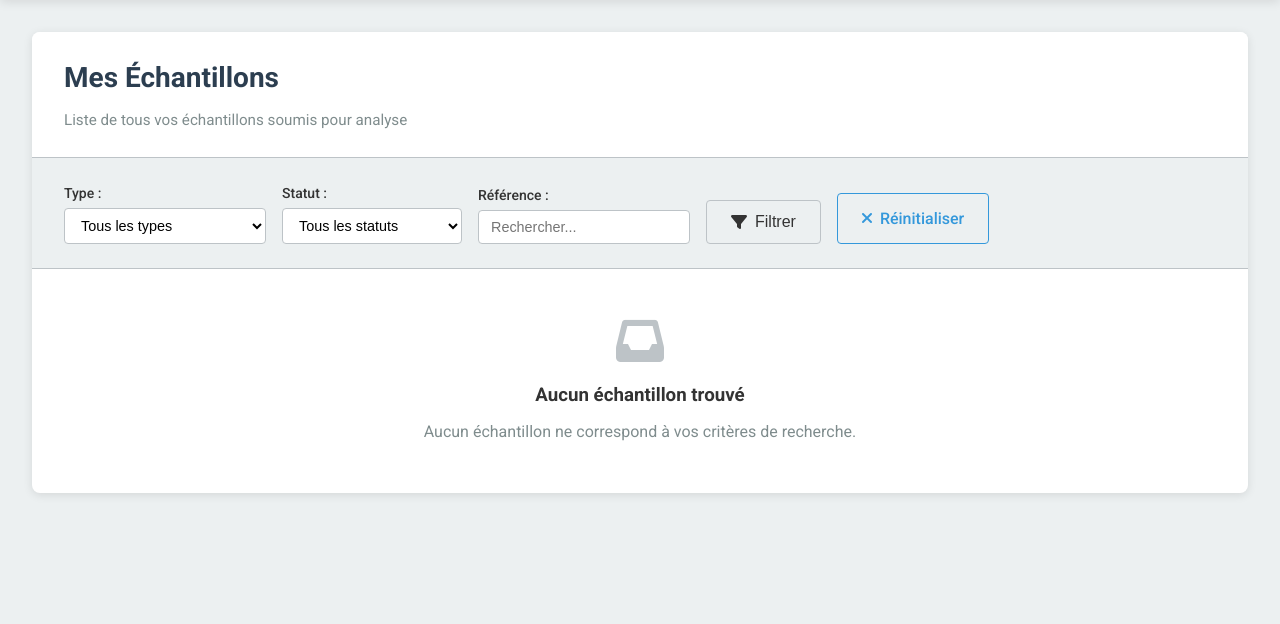
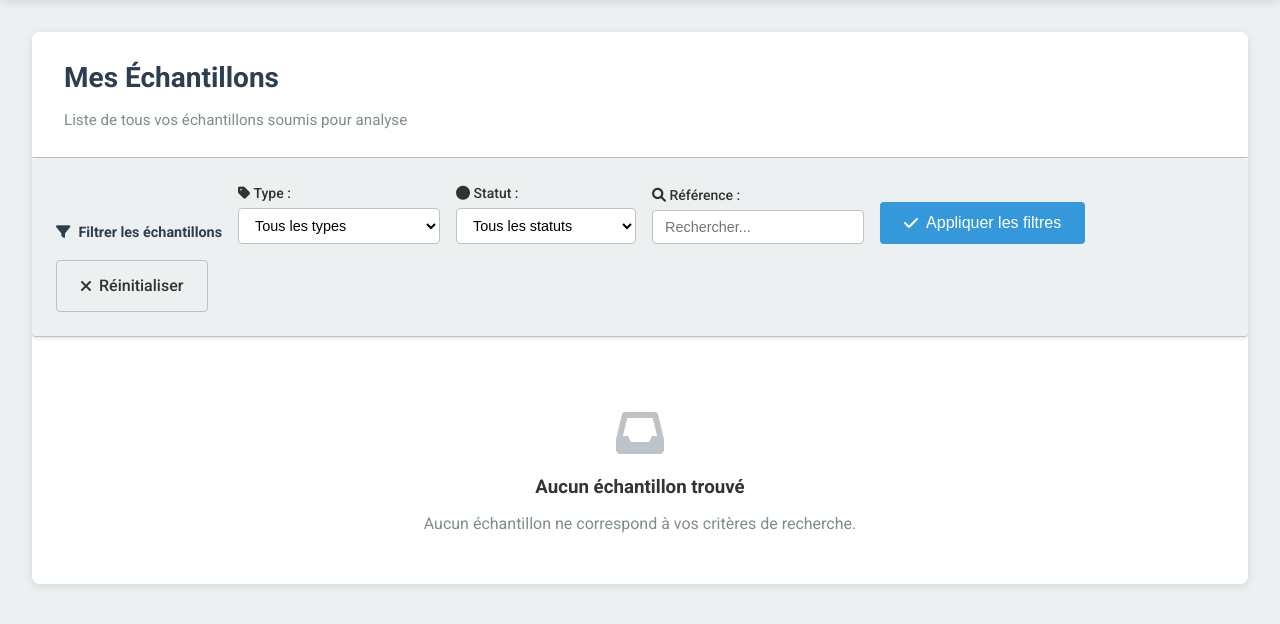
Before and after one commit to n-elie/fiches, a Flask app: page /samples in a window 1280 px wide. Shown: the part 74-698 px from the top of the page. Run offline with Flask 3, Linux system fonts and the light colour scheme; the visitor is signed in with stand-in values (Sample User, id 1); data that the repository does not hold is empty.

Commit message:
Add batch actions

```diff
--- a/app/routes/admin_routes.py
+++ b/app/routes/admin_routes.py
@@ -126,7 +126,7 @@ def export_excel():
         download_name=f'samples_export_{datetime.now().strftime("%Y%m%d_%H%M%S")}.xlsx'
     )
 
-@admin_bp.route('/sample/<uuid:sample_id>/update', methods=['POST'])
+@admin_bp.route('/sample/<int:sample_id>/update', methods=['POST'])
 @login_required
 def update_sample_status(sample_id):
     """Mettre à jour le statut d'un échantillon"""
--- a/app/routes/main_routes.py
+++ b/app/routes/main_routes.py
@@ -68,37 +68,89 @@ def user_samples():
 
     return samples(users='current')
 
-@main_bp.route('/sample/<uuid:sample_id>/delete', methods=['POST'])
+def _delete_samples(samples):
+    # Vérifier les permissions et le statut
+    deleted_count = 0
+    errors = []
+
+    for sample in samples:
+        # Vérifier que l'utilisateur est le propriétaire ou admin
+        if sample.user_id != current_user.id and not current_user.is_admin:
+            errors.append(f"{sample.reference} : Accès non autorisé")
+            continue
+
+        # Vérifier que le statut est "pending"
+        if sample.status != 'pending':
+            errors.append(f"{sample.reference} : Seuls les échantillons en attente peuvent être supprimés")
+            continue
+
+        # Supprimer le fichier de structure si il existe
+        if sample.structure_file:
+            filepath = os.path.join(current_app.config['UPLOAD_FOLDER'], sample.structure_file)
+            if os.path.exists(filepath):
+                try:
+                    os.remove(filepath)
+                except Exception as e:
+                    errors.append(f"{sample.reference} : Erreur suppression fichier - {str(e)}")
+                    continue
+
+        # Supprimer l'échantillon de la base
+        try:
+            db.session.delete(sample)
+            deleted_count += 1
+        except Exception as e:
+            db.session.rollback()
+            errors.append(f"{sample.reference} : Erreur suppression BD - {str(e)}")
+            continue
+
+    db.session.commit()
+
+    if deleted_count > 0:
+        flash(f'{deleted_count} échantillon{"s" if deleted_count > 1 else ""} supprimé{"s" if deleted_count > 1 else ""} avec succès', 'success')
+
+    for error in errors:
+        flash(error, 'error')
+
+@main_bp.route('/sample/<int:sample_id>/delete', methods=['POST'])
 @login_required
 def delete_sample(sample_id):
     """Supprimer un échantillon (uniquement si statut = pending)"""
 
     sample = Sample.query.get_or_404(sample_id)
 
-    # Vérifier que l'utilisateur est le propriétaire ou admin
-    if sample.user_id != current_user.id and not current_user.is_admin:
-        flash('Accès non autorisé', 'error')
+    redirection = _delete_samples([sample])
+    if redirection is not None:
+        return redirection
+
+    return redirect(url_for('main.user_samples'))
+
+@main_bp.route('/samples/batch-delete', methods=['POST'])
+@login_required
+def batch_delete_samples():
+    """Supprimer plusieurs échantillons en une seule action (uniquement si statut = pending)"""
+
+    sample_ids = request.form.get('sample_ids', '')
+    if not sample_ids:
+        flash('Aucun échantillon sélectionné', 'error')
         return redirect(url_for('main.user_samples'))
 
-    # Vérifier que le statut est "pending"
-    if sample.status != 'pending':
-        flash('Seuls les échantillons en attente (pending) peuvent être supprimés', 'error')
+    sample_ids = [int(sid.strip()) for sid in sample_ids.split(',') if sid.strip()]
+    if not sample_ids:
+        flash('Aucun échantillon valide sélectionné', 'error')
         return redirect(url_for('main.user_samples'))
 
-    # Supprimer le fichier de structure si il existe
-    if sample.structure_file:
-        filepath = os.path.join(current_app.config['UPLOAD_FOLDER'], sample.structure_file)
-        if os.path.exists(filepath):
-            os.remove(filepath)
+    # Récupérer les échantillons
+    samples = Sample.query.filter(
+        Sample.id.in_(sample_ids)
+    ).all()
 
-    # Supprimer l'échantillon de la base de données
-    try:
-        db.session.delete(sample)
-        db.session.commit()
-        flash('Échantillon supprimé avec succès', 'success')
-    except Exception as e:
-        db.session.rollback()
-        flash(f'Erreur lors de la suppression: {str(e)}', 'error')
+    if not samples:
+        flash('Aucun échantillon trouvé', 'error')
+        return redirect(url_for('main.user_samples'))
+
+    redirection = _delete_samples(samples)
+    if redirection is not None:
+        return redirection
 
     return redirect(url_for('main.user_samples'))
 
--- a/app/routes/ms_routes.py
+++ b/app/routes/ms_routes.py
@@ -93,7 +93,7 @@ def submit_sample():
                            user=current_user,
                            solvents=SOLVENTS)
 
-@ms_bp.route('/success/<uuid:sample_id>')
+@ms_bp.route('/success/<int:sample_id>')
 @login_required
 def success(sample_id):
     """Page de confirmation de soumission"""
@@ -103,7 +103,7 @@ def success(sample_id):
         return redirect(url_for('main.index'))
     return render_template('ms/success.html', sample=sample, user=current_user)
 
-@ms_bp.route('/sample/<uuid:sample_id>')
+@ms_bp.route('/sample/<int:sample_id>')
 @login_required
 def sample_detail(sample_id):
     """Détails d'un échantillon"""
@@ -113,7 +113,7 @@ def sample_detail(sample_id):
         return redirect(url_for('main.index'))
     return render_template('sample_detail.html', sample=sample, user=current_user)
 
-@ms_bp.route('/sample/<uuid:sample_id>/edit', methods=['GET', 'POST'])
+@ms_bp.route('/sample/<int:sample_id>/edit', methods=['GET', 'POST'])
 @login_required
 def sample_edit(sample_id):
     """Éditer un échantillon existant"""
--- a/app/routes/nmr_routes.py
+++ b/app/routes/nmr_routes.py
@@ -123,7 +123,7 @@ def submit_sample():
                            stabilities=STABILITIES,
                            experiments_by_frequency=EXPERIMENTS_BY_FREQUENCY)
 
-@nmr_bp.route('/success/<uuid:sample_id>')
+@nmr_bp.route('/success/<int:sample_id>')
 @login_required
 def success(sample_id):
     """Page de confirmation de soumission"""
@@ -133,7 +133,7 @@ def success(sample_id):
         return redirect(url_for('main.index'))
     return render_template('nmr/success.html', sample=sample, user=current_user)
 
-@nmr_bp.route('/sample/<uuid:sample_id>')
+@nmr_bp.route('/sample/<int:sample_id>')
 @login_required
 def sample_detail(sample_id):
     """Détails d'un échantillon"""
@@ -143,7 +143,7 @@ def sample_detail(sample_id):
         return redirect(url_for('main.index'))
     return render_template('sample_detail.html', sample=sample, user=current_user)
 
-@nmr_bp.route('/sample/<uuid:sample_id>/edit', methods=['GET', 'POST'])
+@nmr_bp.route('/sample/<int:sample_id>/edit', methods=['GET', 'POST'])
 @login_required
 def sample_edit(sample_id):
     """Éditer un échantillon existant"""
--- a/app/static/css/style.css
+++ b/app/static/css/style.css
@@ -652,6 +652,18 @@ body {
     padding: 1.5rem 2rem;
     background-color: var(--light-color);
     border-bottom: 1px solid var(--border-color);
+    border-radius: var(--border-radius);
+    padding: 1.5rem;
+    margin-bottom: 1.5rem;
+    box-shadow: 0 2px 4px var(--shadow-color);
+}
+
+.filter-title {
+    color: var(--primary-color);
+    font-size: 0.9rem;
+    display: flex;
+    align-items: center;
+    gap: 0.5rem;
 }
 
 .filter-form {
--- a/app/static/js/script.js
+++ b/app/static/js/script.js
@@ -162,27 +162,3 @@ function initFileUpload() {
         });
     });
 }
-
-// Highlight row on hover for better UX
-document.querySelectorAll('.samples-table tbody tr').forEach(row => {
-    row.addEventListener('mouseenter', function() {
-        this.style.transform = 'translateY(-1px)';
-        this.style.boxShadow = '0 4px 12px rgba(0,0,0,0.05)';
-    });
-
-    row.addEventListener('mouseleave', function() {
-        this.style.transform = '';
-        this.style.boxShadow = '';
-    });
-});
-
-// Add loading state for filters
-const filterForm = document.querySelector('.filter-form');
-if (filterForm) {
-    filterForm.addEventListener('submit', function() {
-        this.style.opacity = '0.7';
-        setTimeout(() => {
-            this.style.opacity = '';
-        }, 500);
-    });
-}
--- a/app/templates/samples.html
+++ b/app/templates/samples.html
@@ -14,8 +14,12 @@
     <div class="samples-filter">
         <form method="GET" action="" class="filter-form">
             <div class="filter-row">
+				<h3 class="filter-title">
+					<i class="fas fa-filter"></i> Filtrer les échantillons
+				</h3>
+
 				<div class="filter-group">
-                    <label for="type">Type :</label>
+                    <label for="type"> <i class="fas fa-tag"></i> Type :</label>
                     <select id="type" name="type">
                         <option value="">Tous les types</option>
                         <option value="ms" {% if type_filter == 'ms' %}selected{% endif %}>Spectrométrie de masse</option>
@@ -24,7 +28,7 @@
                 </div>
 
 				<div class="filter-group">
-                    <label for="status">Statut :</label>
+                    <label for="status"><i class="fas fa-circle"></i> Statut :</label>
                     <select id="status" name="status">
                         <option value="">Tous les statuts</option>
                         <option value="pending" {% if status_filter == 'pending' %}selected{% endif %}>En attente</option>
@@ -36,7 +40,7 @@
 
 				{% if user.is_admin and users is defined %}
 				<div class="filter-group">
-                    <label for="user">Utilisateur:</label>
+                    <label for="user"><i class="fas fa-user"></i> Utilisateur:</label>
                     <select id="user" name="user">
                         <option value="">Tous les utilisateurs</option>
                         {% for user in users %}
@@ -47,16 +51,16 @@
 				{% endif %}
 
                 <div class="filter-group">
-					<label for="search">Référence :</label>
+					<label for="search"><i class="fas fa-search"></i> Référence :</label>
                     <input type="text" name="search" placeholder="Rechercher..."
                            value="{{ search_filter }}">
                 </div>
 
-                <button type="submit" class="btn btn-secondary">
-                    <i class="fas fa-filter"></i> Filtrer
-                </button>
+                <button type="submit" class="btn btn-primary">
+					<i class="fas fa-check"></i> Appliquer les filtres
+				</button>
 
-                <a href="{{ url_for('main.user_samples') }}" class="btn btn-tertiary">
+                <a href="{{ url_for('main.user_samples') }}" class="btn btn-secondary">
 					<i class="fas fa-times"></i> Réinitialiser
 				</a>
             </div>
@@ -68,6 +72,9 @@
         <table class="samples-table">
             <thead>
                 <tr>
+					<th style="width: 30px;">
+						<input type="checkbox" id="select-all" title="Sélectionner tout">
+					</th>
                     <th>
 						<a href="?sort=reference&order={% if sort_by == 'reference' and sort_order == 'asc' %}desc{% else %}asc{% endif %}">
                             Référence
@@ -109,6 +116,11 @@
             <tbody>
                 {% for sample in samples %}
                 <tr>
+					<td>
+						<input type="checkbox" name="sample_ids" value="{{ sample.id }}"
+							   class="sample-checkbox"
+							   {% if sample.status != 'pending' %}disabled title="Seuls les échantillons 'pending' peuvent être supprimés"{% endif %}>
+					</td>
                     <td data-label="Référence">{{ sample.reference }}</td>
 					<td data-label="Type">{{ sample.get_type() }}</td>
 					{% if user.is_admin and users is defined %}<td>{{ sample.user.full_name }}</td>{% endif %}
@@ -139,6 +151,24 @@
         </table>
     </div>
 
+	{% if samples %}
+	<div class="batch-actions">
+		<div class="batch-row">
+			<h3 class="filter-title">
+				<i class="fas fa-gear"></i> Actions par lot
+			</h3>
+
+			<form method="POST" action="{{ url_for('main.batch_delete_samples') }}" onsubmit="return confirm('Êtes-vous sûr de vouloir supprimer ces échantillons ? Cette action est irréversible.');" class="batch-form">
+				<button type="submit" class="btn btn-delete" disabled id="batch-delete-btn">
+					<i class="fas fa-trash"></i> Supprimer la sélection
+				</button>
+				<input type="hidden" name="sample_ids" id="selected-sample-ids">
+			</form>
+		</div>
+	</div>
+	{% endif %}
+
+
 	<div class="pagination-info">
         <p>Affichage de {{ samples|length }} échantillon{% if samples|length >1 %}s{% endif %}</p>
     </div>
@@ -152,3 +182,64 @@
     {% endif %}
 </div>
 {% endblock %}
+
+{% block scripts %}
+{{ super() }}
+<script>
+// Highlight row on hover for better UX
+document.querySelectorAll('.samples-table tbody tr').forEach(row => {
+    row.addEventListener('mouseenter', function() {
+        this.style.transform = 'translateY(-1px)';
+        this.style.boxShadow = '0 4px 12px rgba(0,0,0,0.05)';
+    });
+
+    row.addEventListener('mouseleave', function() {
+        this.style.transform = '';
+        this.style.boxShadow = '';
+    });
+});
+
+// Add loading state for filters
+const filterForm = document.querySelector('.filter-form');
+if (filterForm) {
+    filterForm.addEventListener('submit', function() {
+        this.style.opacity = '0.7';
+        setTimeout(() => {
+            this.style.opacity = '';
+        }, 500);
+    });
+}
+
+document.addEventListener('DOMContentLoaded', function() {
+    const selectAllCheckbox = document.getElementById('select-all');
+    const sampleCheckboxes = document.querySelectorAll('.sample-checkbox:not([disabled])');
+    const batchDeleteBtn = document.getElementById('batch-delete-btn');
+    const selectedIdsInput = document.getElementById('selected-sample-ids');
+
+    // Sélectionner/Désélectionner tout
+    if (selectAllCheckbox) {
+        selectAllCheckbox.addEventListener('change', function() {
+            sampleCheckboxes.forEach(checkbox => {
+                checkbox.checked = this.checked;
+            });
+            updateBatchButton();
+        });
+    }
+
+    // Mettre à jour le bouton de suppression par lot
+    function updateBatchButton() {
+        const selectedIds = Array.from(sampleCheckboxes)
+            .filter(checkbox => checkbox.checked)
+            .map(checkbox => checkbox.value);
+
+        selectedIdsInput.value = selectedIds.join(',');
+        batchDeleteBtn.disabled = selectedIds.length === 0;
+    }
+
+    // Écouter les changements sur chaque checkbox
+    sampleCheckboxes.forEach(checkbox => {
+        checkbox.addEventListener('change', updateBatchButton);
+    });
+});
+</script>
+{% endblock %}
```
Also changed, not shown: other parts of app/static/css/style.css (+58 -0 lines).
